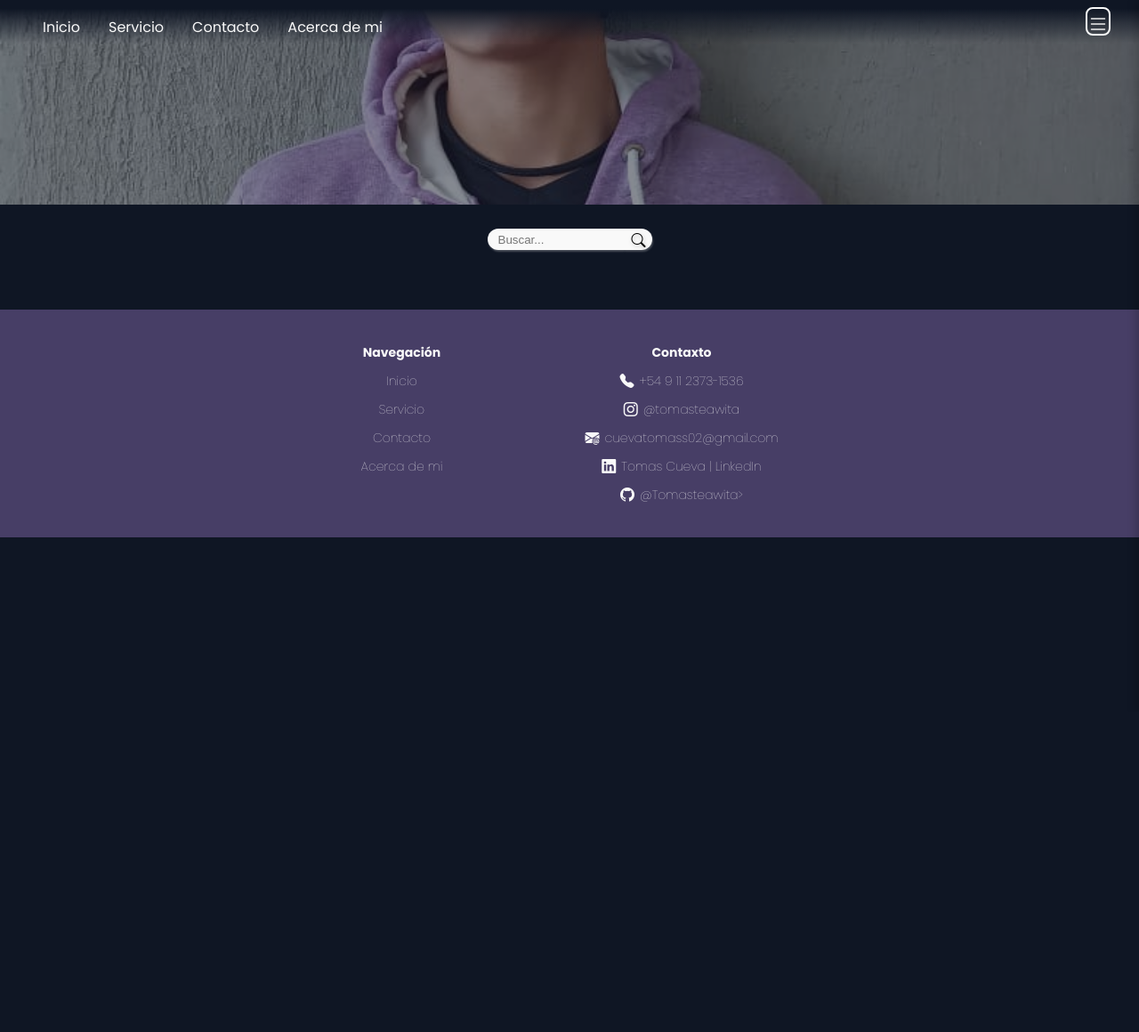
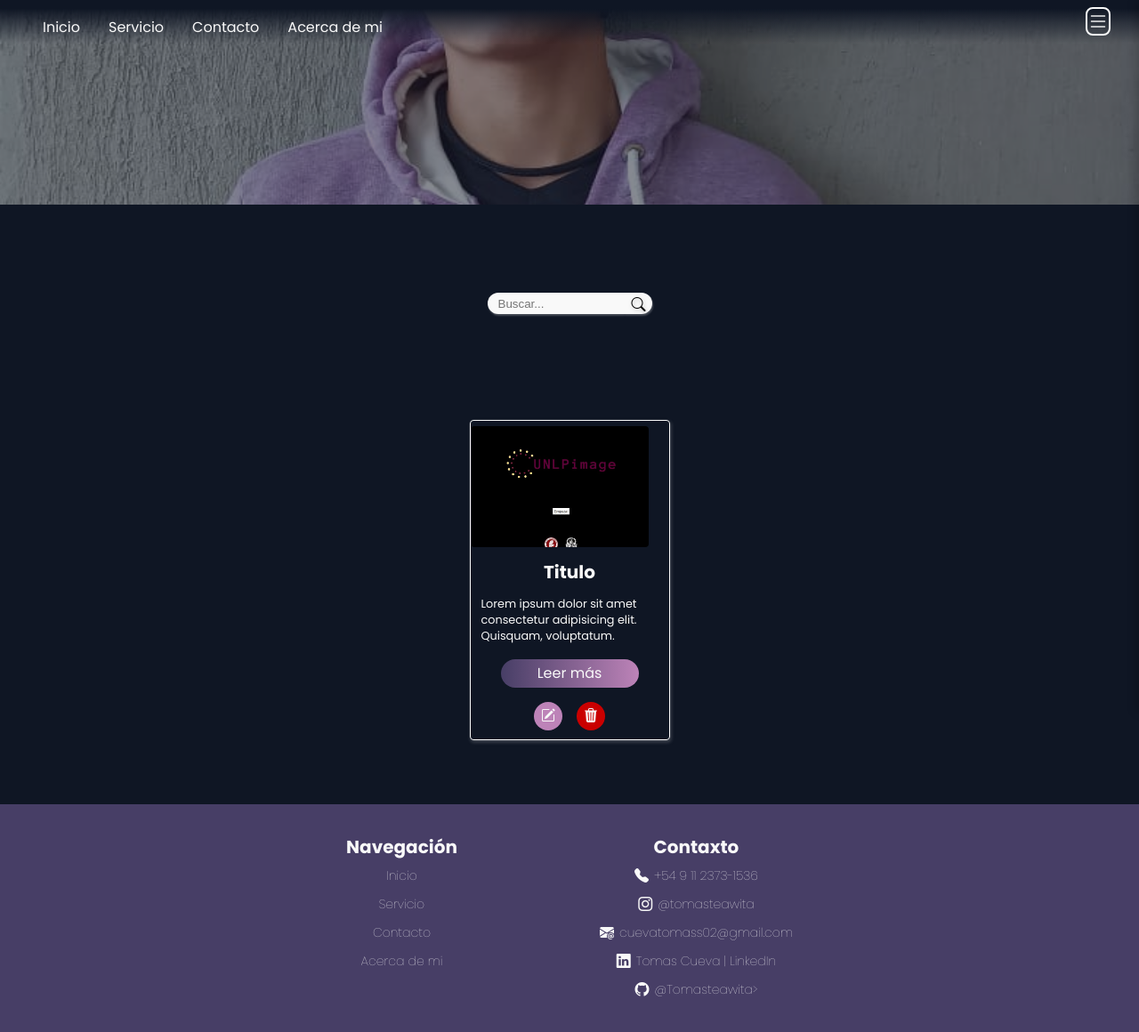
Before and after one commit to Tomasteawita/blog, a Django app: page / in a window 1280 px wide. Shown: the whole page at 89% size. Before the commit the page ends 604 px from the top, so only its background shows below. Run offline with Django 4.2, Linux system fonts and the light colour scheme; data that the repository does not hold is empty; some libraries are stand-ins or nearby versions.

Commit message:
fix(header)

```diff
--- a/blog/static/css/style.css
+++ b/blog/static/css/style.css
@@ -24,6 +24,11 @@ h4 {
 }
 
 h5 {
+  font-size: 1.25rem;
+}
+
+strong {
+  font-weight: 700;
   font-size: 1.25rem;
 }
 
@@ -89,6 +94,8 @@ header nav > button {
   height: 32px;
   font-size: 24px;
   color: #F9F9F9;
+  display: grid;
+  place-content: center;
 }
 header nav #offcanvas {
   position: fixed;
@@ -99,7 +106,7 @@ header nav #offcanvas {
   background-color: #0F1624;
   box-shadow: -3px 0px 10px rgba(0, 0, 0, 0.2);
   transition: right 0.3s ease-in-out;
-  z-index: 100;
+  z-index: 1000;
 }
 header nav #offcanvas ul {
   list-style: none;
@@ -279,6 +286,96 @@ footer a:hover {
   color: #F9F9F9;
 }
 
+.posts {
+  display: flex;
+  flex-direction: column;
+  align-items: center;
+  justify-content: space-evenly;
+}
+.posts article {
+  display: flex;
+  flex-direction: column;
+  align-items: center;
+  justify-content: space-around;
+  text-align: center;
+  width: 225px;
+  height: 360px;
+  border-radius: 4px;
+  border: 0.25px solid #F9F9F9;
+  color: #F9F9F9;
+  box-shadow: 1px 2px 4px 0px rgba(249, 249, 249, 0.25);
+}
+.posts article div.post-image img {
+  width: 200px;
+  height: 136px;
+  object-fit: cover;
+  position: relative;
+  top: 0px;
+  left: 0px;
+  border-radius: 4px;
+}
+.posts article p {
+  text-align: start;
+  margin: 0px 12px;
+  font-size: 0.8rem;
+}
+.posts article div {
+  display: grid;
+  width: 100%;
+}
+.posts article div.all_options {
+  grid-template-columns: 1fr 1fr;
+  grid-row: 1fr 1fr;
+  grid-template-areas: "view view" "edit delete";
+  gap: 8px;
+  justify-items: center;
+}
+.posts article div.all_options a:first-child {
+  grid-area: view;
+}
+.posts article div.all_options a:nth-child(2) {
+  grid-area: edit;
+  background-color: #BD83B8;
+  margin-right: 4px;
+}
+.posts article div.all_options a:last-child {
+  grid-area: delete;
+  background-color: #CA0000;
+  margin-left: 4px;
+}
+.posts article div.all_options a:nth-child(2), .posts article div.all_options a:last-child {
+  border-radius: 50%;
+  width: 32px;
+  height: 32px;
+  padding: 8px;
+  transition: all 0.8s ease-in-out;
+}
+.posts article div.all_options a:nth-child(2) i, .posts article div.all_options a:last-child i {
+  font-size: 16px;
+}
+.posts article div.view {
+  place-content: center;
+}
+.posts article div a {
+  display: grid;
+  place-content: center;
+  margin: 4px auto;
+}
+.posts article div a:first-child {
+  border-radius: 32px;
+  background: linear-gradient(90deg, #473E66 0%, #BD83B8 100%);
+  padding: 8px 16px;
+  transition: all 0.8s ease-in-out;
+  width: 155px;
+  height: 32px;
+}
+.posts article div a:first-child:hover {
+  background: linear-gradient(90deg, #BD83B8 0%, #473E66 100%);
+}
+.posts article div a:first-child:active {
+  background: linear-gradient(90deg, #BD83B8 0%, #473E66 100%);
+}
+
 * {
   margin: 0;
   padding: 0;
@@ -289,4 +386,8 @@ body {
   background-color: #0F1624;
 }
 
+section {
+  margin-bottom: 72px;
+}
+
 /*# sourceMappingURL=style.css.map */
--- a/blog/static/scss/base/_header.scss
+++ b/blog/static/scss/base/_header.scss
@@ -43,6 +43,8 @@ header {
         height: 32px;
         font-size: 24px;
         color: $white;
+        display:grid;
+        place-content: center;
       }
       #offcanvas{
         position: fixed;
@@ -53,7 +55,7 @@ header {
         background-color: $background;
         box-shadow: -3px 0px 10px rgba(0, 0, 0, 0.2);
         transition: right 0.3s ease-in-out;
-        z-index: 100;
+        z-index: 1000;
         ul {
           list-style: none;
           padding: 20px;
--- /dev/null
+++ b/blog/static/scss/main/_indexPosts.scss
@@ -0,0 +1,94 @@
+.posts{
+    display: flex;
+    flex-direction: column;
+    align-items: center;
+    justify-content: space-evenly;
+    article{
+        display: flex;
+        flex-direction: column;
+        align-items: center;
+        justify-content: space-around;
+        text-align: center;
+        width: 225px;
+        height: 360px;
+        border-radius:4px ;
+        border: .25px solid $white;
+        color: $white;
+        box-shadow: 1px 2px 4px 0px rgba(249, 249, 249, 0.25);
+        div.post-image{
+            img{
+                width: 200px;
+                height: 136px;
+                object-fit: cover;
+                position: relative;
+                top: 0px;
+                left: 0px;
+                border-radius: 4px;
+            }
+        }
+        p{
+            text-align: start;
+            margin: 0px 12px;
+            font-size: 0.8rem;
+        }
+        div{
+            display: grid;
+            width: 100%;
+            &.all_options{
+                grid-template-columns: 1fr 1fr;
+                grid-row: 1fr 1fr;
+                grid-template-areas:
+                "view view"
+                "edit delete";
+                gap: 8px;
+                justify-items: center;
+                a:first-child{
+                    grid-area: view;
+                }
+                a:nth-child(2){
+                    grid-area: edit;
+                    background-color: $pink;
+                    margin-right: 4px;
+                }
+                a:last-child{
+                    grid-area: delete;
+                    background-color: $red;
+                    margin-left: 4px;
+                }
+                a:nth-child(2),a:last-child{
+                    border-radius: 50%;
+                    width: 32px;
+                    height: 32px;
+                    padding: 8px;
+                    transition: all 0.8s ease-in-out;
+                    i{
+                        font-size: 16px;
+                    }
+                }
+            }
+            &.view{
+                place-content: center;
+            }
+            a{
+                display: grid;
+                place-content: center;
+                margin: 4px auto;
+            }
+            a:first-child{
+                border-radius: 32px;
+                background: linear-gradient(90deg, $violet 0%, $pink 100%);
+                padding: 8px 16px;
+                transition: all 0.8s ease-in-out;
+                width: 155px;
+                height: 32px;
+                &:hover{
+                    background: linear-gradient(90deg, $pink 0%, $violet 100%);
+                }
+                &:active{
+                    background: linear-gradient(90deg, $pink 0%, $violet 100%);
+                }
+
+            }
+        }
+    }
+}
--- a/blog/static/scss/style.scss
+++ b/blog/static/scss/style.scss
@@ -4,6 +4,7 @@
 @import 'main/image-background';
 @import 'main/search/search';
 @import 'main/search/buttons';
+@import 'main/indexPosts';
 *{
     margin: 0;
     padding: 0;
@@ -15,3 +16,7 @@
 body{
     background-color: $background
 }
+
+section{
+    margin-bottom: 72px;
+}
--- a/blog/static/scss/vars/_vars.scss
+++ b/blog/static/scss/vars/_vars.scss
@@ -21,9 +21,14 @@ h4{
 h5{
     font-size: 1.25rem;
 }
+strong{
+    font-weight: 700;
+    font-size: 1.25rem;
+}
 h6{
     font-size: 1rem;
 }
+
 p{
     font-size: 1rem;
 }
@@ -34,6 +39,7 @@ $background:#0F1624;
 $violet:#473E66;
 $pink:#BD83B8;
 $white:#F9F9F9;
+$red:#CA0000;
 
 a{
     text-decoration: none;
--- a/blog/templates/index.html
+++ b/blog/templates/index.html
@@ -18,22 +18,8 @@
 {% block title %}Tomasteawita | blog{% endblock title %}
 {% block main %}
 <main>
-    <section class="image-background">
-        <img src="{% static 'images/FOROPERFIL.jpeg' %}" alt="Tomasteawita">
-        <div></div>
-    </section>
-    <section class="search">
-        <form method="get"> {% csrf_token %}
-            <input type="text" name="search" placeholder="Buscar...">
-            <button class="seek" type="submit"><i class="bi bi-search"></i></button>
-        </form>
-        <form method="get"> {% csrf_token %}
-            {% for tag in show_tag_buttons %}
-                <button class="tag_search" type="submit" name="tag_id" value="{{tag.id}}" id="tag_id" >
-                    # {{tag}}
-                </button>
-            {% endfor %}
-        </form>
-    </section>
+    {% include 'index/image-background.html' %}
+    {% include 'index/search.html' %}
+    {% include 'index/posts.html' %}
 </main>
 {% endblock main %}
--- /dev/null
+++ b/blog/templates/index/image-background.html
@@ -0,0 +1,5 @@
+{% load static %}
+<section class="image-background">
+    <img src="{% static 'images/FOROPERFIL.jpeg' %}" alt="Tomasteawita">
+    <div></div>
+</section>
--- /dev/null
+++ b/blog/templates/index/posts.html
@@ -0,0 +1,15 @@
+{% load static %}
+<section class="posts">
+    <article>
+        <div class="post-image">
+            <img src="{% static 'images/IndexUNLPImage.JPG' %}" alt="">
+        </div>
+        <strong>Titulo</strong>
+        <p>Lorem ipsum dolor sit amet consectetur adipisicing elit. Quisquam, voluptatum.</p>
+        <div class="all_options">
+            <a href=""><span>Leer más</span></a>
+            <a href=""><i class="bi bi-pencil-square"></i></a>
+            <a href=""><i class="bi bi-trash3-fill"></i></a>
+        </div>
+    </article>
+</section>
--- /dev/null
+++ b/blog/templates/index/search.html
@@ -0,0 +1,13 @@
+<section class="search">
+    <form method="get"> {% csrf_token %}
+        <input type="text" name="search" placeholder="Buscar...">
+        <button class="seek" type="submit"><i class="bi bi-search"></i></button>
+    </form>
+    <form method="get"> {% csrf_token %}
+        {% for tag in show_tag_buttons %}
+            <button class="tag_search" type="submit" name="tag_id" value="{{tag.id}}" id="tag_id" >
+                # {{tag}}
+            </button>
+        {% endfor %}
+    </form>
+</section>
```
Also changed, not shown: 1 other file.
